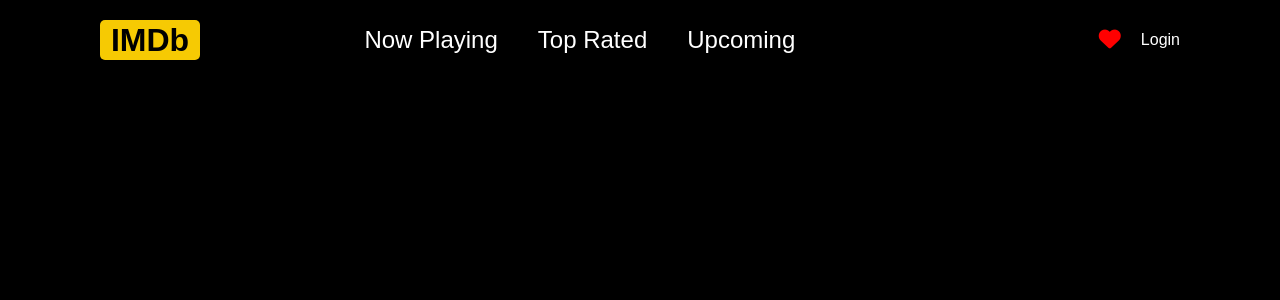
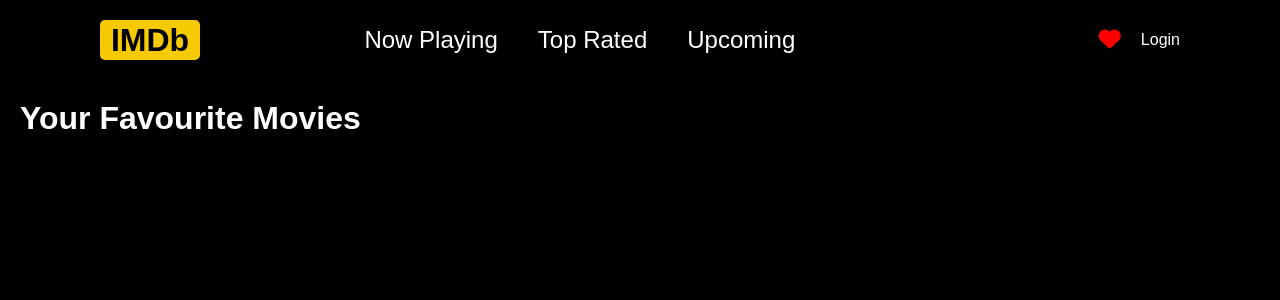
Before and after one commit to ritwikkr/pixture-client, a React (Create React App) app: page /fav in a window 1280 px wide. Shown: the top 300 px of the page. Built offline with nearby package versions, Linux system fonts and the light colour scheme.

Commit message:
Added Movie Favourite Functionality

```diff
--- a/src/App.js
+++ b/src/App.js
@@ -6,6 +6,7 @@ import TopRated from "./pages/TopRated";
 import Upcoming from "./pages/Upcoming";
 import NowPlaying from "./pages/NowPlaying";
 import AuthenticationPage from "./pages/AuthenticationPage";
+import FavouritePage from "./pages/FavouritePage";
 
 function App() {
   return (
@@ -18,6 +19,7 @@ function App() {
         <Route path="/top-rated" element={<TopRated />} />
         <Route path="/upcoming" element={<Upcoming />} />
         <Route path="/auth" element={<AuthenticationPage />} />
+        <Route path="/fav" element={<FavouritePage />} />
       </Routes>
     </BrowserRouter>
   );
--- a/src/components/Header.js
+++ b/src/components/Header.js
@@ -47,7 +47,9 @@ function Header() {
       </nav>
       <div className="login">
         <div className="fav">
-          <i class="fa-solid fa-heart"></i>
+          <Link to={"/fav"}>
+            <i class="fa-solid fa-heart"></i>
+          </Link>
         </div>
         {data ? (
           <p onClick={logoutHandler}>Logout</p>
--- /dev/null
+++ b/src/components/MovieCard.js
@@ -0,0 +1,43 @@
+import React from "react";
+import { Link } from "react-router-dom";
+import { useDispatch } from "react-redux";
+
+import { postFavMovie } from "../store/slices/movieSlice";
+import { IMG_PATH } from "../helper/BaseURL";
+import Wrapper from "../style/MovieCardStyle";
+
+function MovieCard({ movie }) {
+  // Redux
+  const dispatch = useDispatch();
+
+  // Add to favourite
+  function addToFav(e, movie) {
+    e.preventDefault();
+    dispatch(postFavMovie(movie));
+  }
+  return (
+    <Wrapper>
+      <Link to={`/detailPage/${movie.id}`} key={movie.id}>
+        <div className="tile" key={movie.id}>
+          <div className="heart" onClick={(e) => addToFav(e, movie)}>
+            <i class="fa-regular fa-heart"></i>
+          </div>
+          <img src={IMG_PATH + movie.poster_path} alt={movie.title} />
+          <div className="details">
+            <p className="title">{movie.title}</p>
+            <div className="date-rating">
+              <p className="date">2022-05-04</p>
+              <p className="rating">
+                7.5<i className="fa-solid fa-star"></i>
+              </p>
+            </div>
+            <p className="desc">{movie.overview.slice(0, 100) + "..."}</p>
+          </div>
+          <div className="backdrop"></div>
+        </div>
+      </Link>
+    </Wrapper>
+  );
+}
+
+export default MovieCard;
--- a/src/components/MoviesContainer.js
+++ b/src/components/MoviesContainer.js
@@ -1,7 +1,7 @@
 import React from "react";
-import { Link } from "react-router-dom";
-import { IMG_PATH } from "../helper/BaseURL";
+
 import Wrapper from "../style/MoviesContainerStyle";
+import MovieCard from "./MovieCard";
 
 function MoviesContainer({ movieList, title }) {
   return (
@@ -10,22 +10,7 @@ function MoviesContainer({ movieList, title }) {
         <h1>{title}</h1>
         <div className="body">
           {movieList.map((movie) => (
-            <Link to={`/detailPage/${movie.id}`} key={movie.id}>
-              <div className="tile" key={movie.id}>
-                <img src={IMG_PATH + movie.poster_path} alt={movie.title} />
-                <div className="details">
-                  <p className="title">{movie.title}</p>
-                  <div className="date-rating">
-                    <p className="date">2022-05-04</p>
-                    <p className="rating">
-                      7.5<i className="fa-solid fa-star"></i>
-                    </p>
-                  </div>
-                  <p className="desc">{movie.overview.slice(0, 100) + "..."}</p>
-                </div>
-                <div className="backdrop"></div>
-              </div>
-            </Link>
+            <MovieCard movie={movie} />
           ))}
         </div>
       </div>
--- /dev/null
+++ b/src/pages/FavouritePage.js
@@ -0,0 +1,25 @@
+import React from "react";
+import { useSelector } from "react-redux";
+
+import Wrapper from "../style/FavouritePageStyle";
+import MovieCard from "../components/MovieCard";
+
+function FavouritePage() {
+  // Redux
+  const { favMovie } = useSelector((state) => state.movie);
+
+  return (
+    <Wrapper>
+      <div className="head">
+        <h1>Your Favourite Movies</h1>
+      </div>
+      <div className="body">
+        {favMovie.map((movie) => (
+          <MovieCard movie={movie} />
+        ))}
+      </div>
+    </Wrapper>
+  );
+}
+
+export default FavouritePage;
--- /dev/null
+++ b/src/store/slices/movieSlice.js
@@ -0,0 +1,53 @@
+import { createSlice, createAsyncThunk } from "@reduxjs/toolkit";
+import axios from "axios";
+import { API_KEY, BASE_URL } from "../../helper/BaseURL";
+
+export const fetchMovies = createAsyncThunk("fetchMovies", async () => {
+  try {
+    const { data } = await axios.get(`${BASE_URL}/popular?${API_KEY}`);
+    return data.results;
+  } catch (error) {
+    console.log(error);
+  }
+});
+
+const movieSlice = createSlice({
+  name: "movie",
+  initialState: {
+    isLoading: false,
+    errMsg: null,
+    data: null,
+    favMovie: JSON.parse(localStorage.getItem("favMovies")) || [],
+  },
+  reducers: {
+    postFavMovie: (state, action) => {
+      const movie = action.payload;
+      const movieId = movie.id;
+      const isMovieInFav = state.favMovie.some(
+        (favMovie) => favMovie.id === movieId
+      );
+
+      if (!isMovieInFav) {
+        state.favMovie.push(movie);
+
+        // Update local storage with the updated favMovie array
+        localStorage.setItem("favMovies", JSON.stringify(state.favMovie));
+      }
+    },
+  },
+  extraReducers: (builder) => {
+    builder.addCase(fetchMovies.pending, (state) => {
+      state.isLoading = true;
+    });
+    builder.addCase(fetchMovies.fulfilled, (state, action) => {
+      state.isLoading = false;
+      state.data = action.payload;
+    });
+    builder.addCase(fetchMovies.rejected, (state, action) => {
+      state.errMsg = action.payload;
+    });
+  },
+});
+
+export const { postFavMovie } = movieSlice.actions;
+export default movieSlice.reducer;
--- a/src/store/store.js
+++ b/src/store/store.js
@@ -1,11 +1,13 @@
 import { configureStore } from "@reduxjs/toolkit";
 import userReducer from "./slices/userSlice";
 import alertReducer from "./slices/alertSlice";
+import movieReducer from "./slices/movieSlice";
 
 const store = configureStore({
   reducer: {
     user: userReducer,
     alert: alertReducer,
+    movie: movieReducer,
   },
 });
 
--- /dev/null
+++ b/src/style/FavouritePageStyle.js
@@ -0,0 +1,16 @@
+import styled from "styled-components";
+
+const Wrapper = styled.div`
+  min-height: calc(100vh - 80px);
+  padding: 20px;
+  > .body {
+    margin-top: 30px;
+    padding: 20px 10px;
+    display: flex;
+    justify-content: center;
+    flex-wrap: wrap;
+    overflow-x: hidden;
+  }
+`;
+
+export default Wrapper;
--- /dev/null
+++ b/src/style/MovieCardStyle.js
@@ -0,0 +1,76 @@
+import styled from "styled-components";
+
+const Wrapper = styled.div`
+  .tile {
+    cursor: pointer;
+    position: relative;
+    width: 250px;
+    height: 350px;
+    margin: 5px;
+    transition: all 0.2s ease-in-out;
+    > .heart {
+      display: none;
+      position: absolute;
+      color: red;
+      right: 5%;
+      z-index: 10;
+      top: 2%;
+      font-style: 30px;
+      > i {
+        font-size: 30px;
+      }
+    }
+    &:hover .heart {
+      display: block;
+    }
+    img {
+      border-radius: 5px;
+      width: 100%;
+      height: 100%;
+      object-fit: contain;
+    }
+    &:hover {
+      border: 5px solid gray;
+      z-index: 1;
+      transform: scale(1.1);
+    }
+    &:hover .details {
+      display: block;
+    }
+    &:hover .backdrop {
+      display: block;
+    }
+    .details {
+      z-index: 1;
+      display: none;
+      padding: 20px;
+      position: absolute;
+      bottom: 0;
+      .title {
+        font-weight: bolder;
+        font-size: 1.5rem;
+      }
+      .date-rating {
+        margin: 5px 0;
+        font-size: 0.8rem;
+        display: flex;
+        justify-content: space-between;
+      }
+      .desc {
+        font-weight: 550;
+      }
+    }
+    .backdrop {
+      display: none;
+      position: absolute;
+      top: 0;
+      left: 0;
+      height: 100%;
+      width: 100%;
+      background-color: black;
+      opacity: 0.5;
+    }
+  }
+`;
+
+export default Wrapper;
--- a/src/style/MoviesContainerStyle.js
+++ b/src/style/MoviesContainerStyle.js
@@ -12,61 +12,6 @@ const Wrapper = styled.div`
       display: flex;
       flex-wrap: wrap;
       justify-content: center;
-      .tile {
-        cursor: pointer;
-        position: relative;
-        width: 250px;
-        height: 350px;
-        margin: 5px;
-        transition: all 0.2s ease-in-out;
-        img {
-          border-radius: 5px;
-          width: 100%;
-          height: 100%;
-          object-fit: contain;
-        }
-        &:hover {
-          border: 5px solid gray;
-          z-index: 1;
-          transform: scale(1.1);
-        }
-        &:hover .details {
-          display: block;
-        }
-        &:hover .backdrop {
-          display: block;
-        }
-        .details {
-          z-index: 1;
-          display: none;
-          padding: 20px;
-          position: absolute;
-          bottom: 0;
-          .title {
-            font-weight: bolder;
-            font-size: 1.5rem;
-          }
-          .date-rating {
-            margin: 5px 0;
-            font-size: 0.8rem;
-            display: flex;
-            justify-content: space-between;
-          }
-          .desc {
-            font-weight: 550;
-          }
-        }
-        .backdrop {
-          display: none;
-          position: absolute;
-          top: 0;
-          left: 0;
-          height: 100%;
-          width: 100%;
-          background-color: black;
-          opacity: 0.5;
-        }
-      }
     }
   }
 
```
Also changed, not shown: src/pages/HomePage.js (+12 -17 lines).
